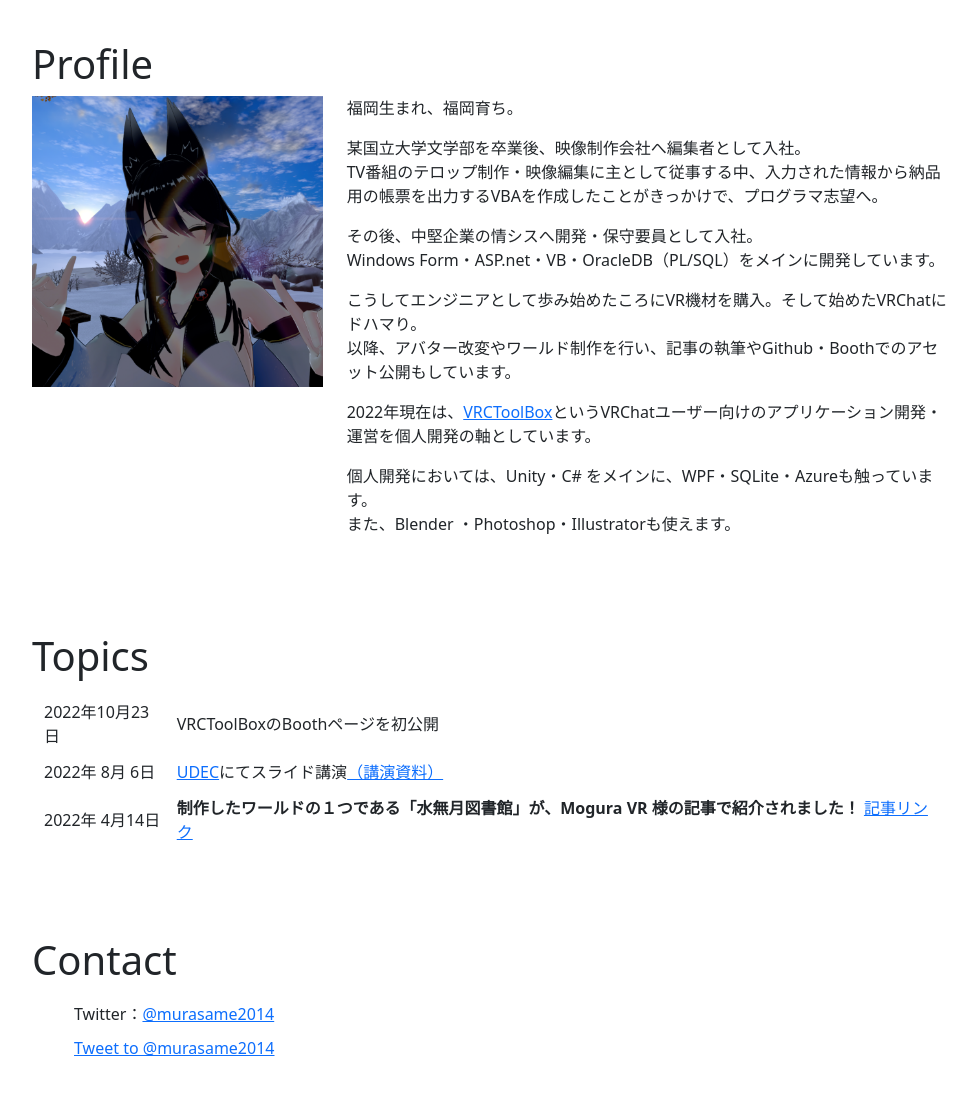
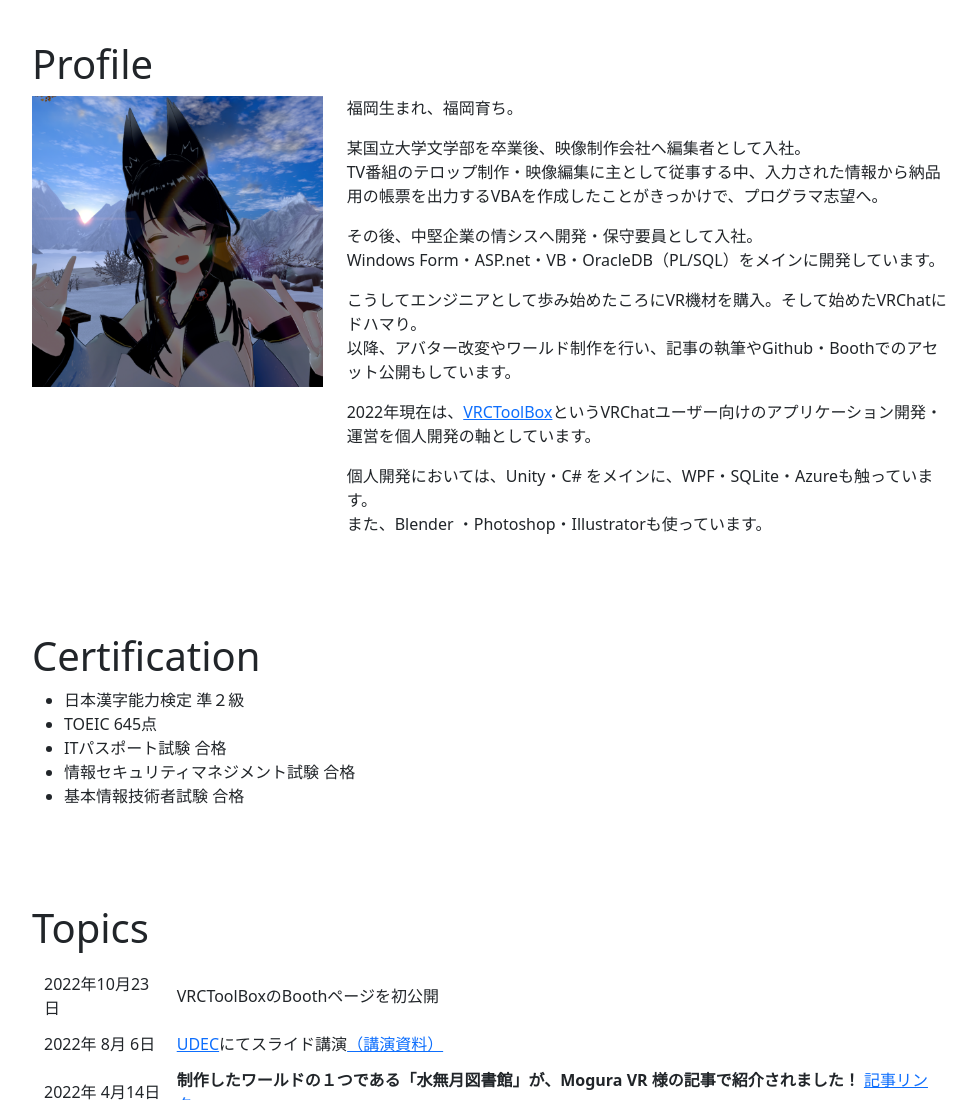
Before and after one commit to MinadukiSekina/MinadukiSekina.github.io, a plain HTML site: page index.html in a window 1280 px wide. Shown: the top 1100 px of the page, without its empty margins (148-1119 px from the left). Drawn offline with nearby package versions, Linux system fonts and the light colour scheme.

Commit message:
Add Cerification section.

```diff
--- a/index.html
+++ b/index.html
@@ -41,10 +41,25 @@
                     <p>
                         個人開発においては、Unity・C# をメインに、WPF・SQLite・Azureも触っています。
                         <br>
-                        また、Blender ・Photoshop・Illustratorも使えます。
+                        また、Blender ・Photoshop・Illustratorも使っています。
                     </p>
                 </div>
             </div>
+        </div>
+    </section>
+    <section class="wrapper">
+        <div class="container">
+            <h1>Certification</h1>
+            <div class="col-mid-12">
+                <ul>
+                    <li>日本漢字能力検定 準２級</li>
+                    <li>TOEIC 645点</li>
+                    <li>ITパスポート試験 合格</li>
+                    <li>情報セキュリティマネジメント試験 合格</li>
+                    <li>基本情報技術者試験 合格</li>
+                </ul>
+            </div>
+        </div>
         </div>
     </section>
     <section class="wrapper">
```
